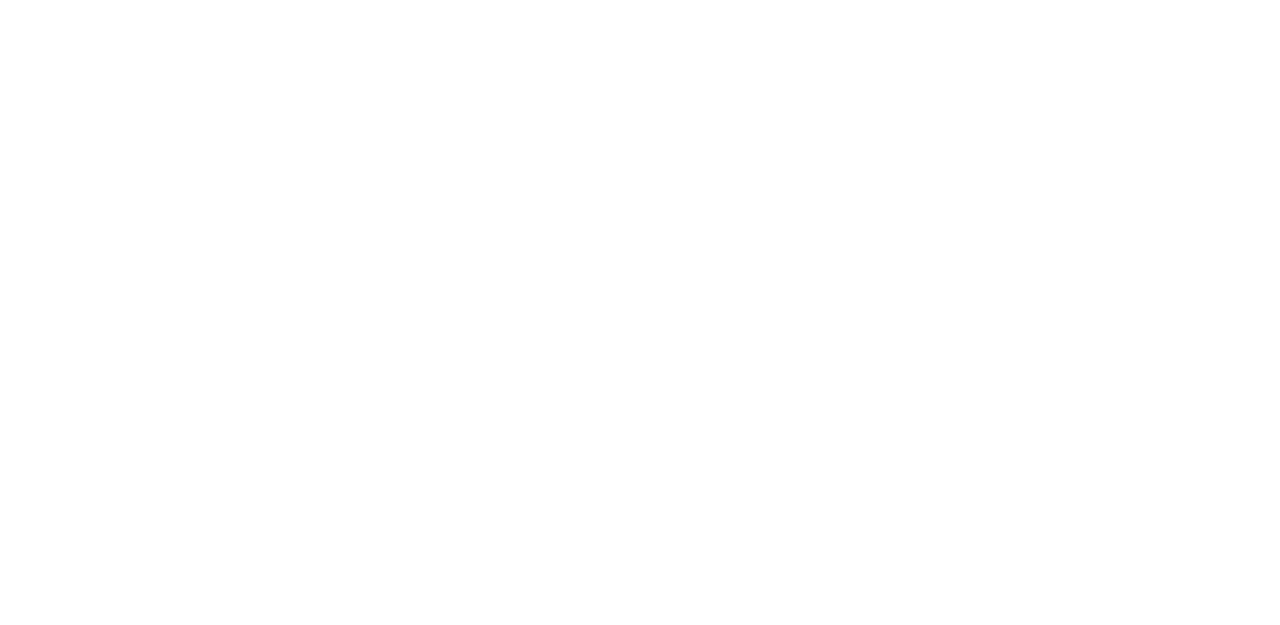
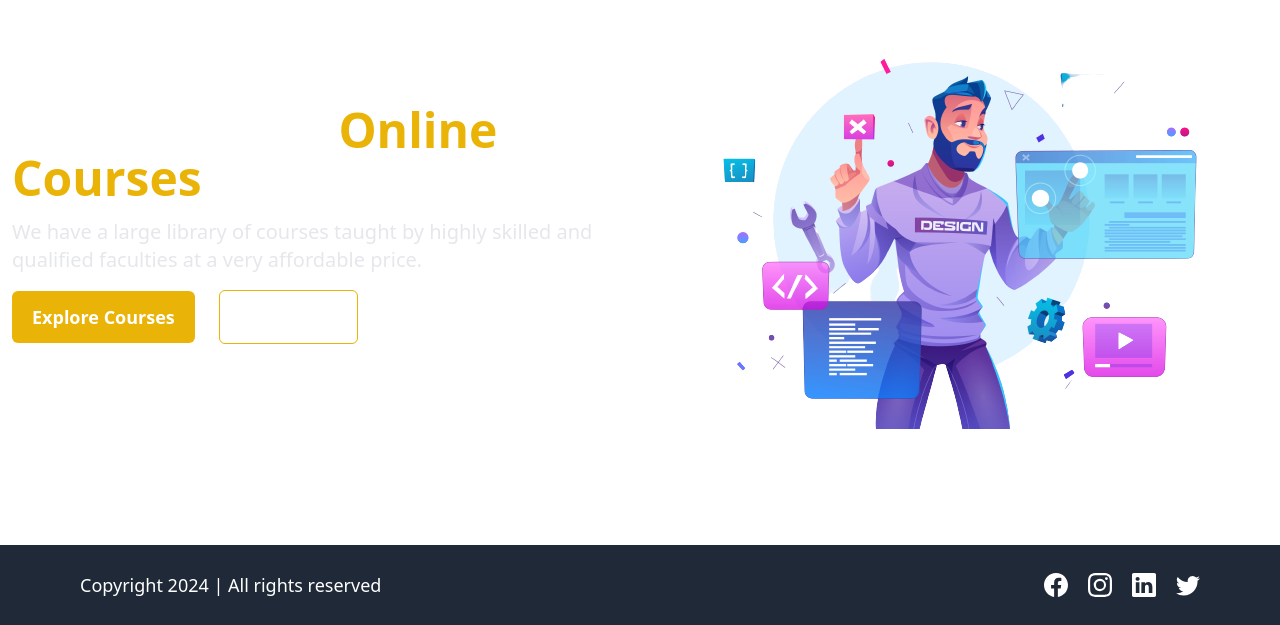
Before and after one commit to Vedantnawale/lms_frontend, a React (Vite) app: page / in a window 1280 px wide. Before the commit this address had no page. Shown: the part 175-800 px from the top of the page. Built offline with nearby package versions, Linux system fonts and the light colour scheme.

Commit message:
Added login signup sidebar successfully

```diff
--- a/src/App.jsx
+++ b/src/App.jsx
@@ -1,14 +1,15 @@
 import './App.css'
-import { Routes } from 'react-router-dom'
+import { Route, Routes } from 'react-router-dom'
+import HomePage from './Pages/Homepage'
 
 function App() {
 
 
   return (
    <>
+   {/* Bohot sare route honge to routes mein dalte hai */}
    <Routes>
-    {/* Bohot sare route honge to routes mein dalte hai */}
-
+    <Route path="/" element={<HomePage />}></Route>
    </Routes>
    </>
   )
--- a/src/Components/Footer.jsx
+++ b/src/Components/Footer.jsx
@@ -7,7 +7,7 @@
     const year = currentDate.getFullYear()
   return (
     <>
-    <footer className='relative left-0 bottom-0 h-[10vh] py-5 flex flex-col sm:flex-row items-center justify-between text-white bg-gray-800 sm:px-20'>
+    <footer className='fixed bottom-0 left-0 w-full h-[10vh] py-5 flex flex-col sm:flex-row items-center justify-between text-white bg-gray-800 sm:px-20'>
         <section className='text-lg'>
             Copyright {year} | All rights reserved
         </section>
--- /dev/null
+++ b/src/Layouts/HomeLayout.jsx
@@ -0,0 +1,136 @@
+import React from 'react'
+import { FiMenu } from 'react-icons/fi'
+import { AiFillCloseCircle } from 'react-icons/ai'
+import { Link, useNavigate } from 'react-router-dom';
+import Footer from '../Components/Footer';
+import { useDispatch, useSelector } from 'react-redux'
+
+const HomeLayout = ({ children }) => {
+
+    const dispatch = useDispatch();
+    const navigate = useNavigate()
+
+    // for checking if user is logged in
+    const isLoggedIn = useSelector((state) => state?.auth?.isLoggedIn);
+
+    // for displaying the options acc to role
+
+    const role = useSelector((state) => state?.auth?.role);
+
+    function changeWidth() {
+        const drawwerSide = document.getElementsByClassName("drawer-side");
+        drawwerSide[0].style.width = 'auto';
+    }
+
+    function hideDrawer() {
+        const element = document.getElementsByClassName("drawer-toggle");
+        element[0].checked = false
+
+        const drawwerSide = document.getElementsByClassName("drawer-side");
+        drawwerSide[0].style.width = '0';
+
+    }
+
+    function handleLogout(e) {
+        e.preventDefault();
+
+        // const res =  await dispatch(logout)
+        if(res?.payload?.success)
+        navigate("/")
+    }
+
+    return (
+        <div className="min-h-[90vh]">
+            <div className="drawer absolute left-0 z-50 w-fit ">
+                <input id="my-drawer" type="checkbox" className="drawer-toggle" />
+                <div className="drawer-content">
+                    {/* Page content here */}
+                    <label htmlFor="my-drawer" className="cursor-pointer relative">
+                        <FiMenu
+                            onClick={changeWidth}
+                            size={"32px"}
+                            className="font-bold text-white m-4"
+                        />
+                    </label>
+
+                </div>
+                <div className="drawer-side w-0">
+                    <label htmlFor="my-drawer" className="drawer-overlay">
+                    </label>
+                    <ul className="menu p-4 w-48 sm:w-80 bg-base-200 text-base-content relative">
+                        <li className='w-fit absolute right-2 z-50'>
+                            <button onClick={hideDrawer}>
+                                <AiFillCloseCircle size={24} />
+                            </button>
+                        </li>
+                        <li>
+                            <Link to="/">Home</Link>
+                        </li>
+
+                        {/* it is helpful */}
+                        {isLoggedIn && role === 'ADMIN' && (
+                            <li>
+                                <Link to="/admin/dashboard"
+                                >Admin DashBoard</Link>
+                            </li>
+                        )}
+
+                        <li>
+                            <Link to="/courses">All Courses</Link>
+                        </li>
+                        <li>
+                            <Link to="/contact">All Courses</Link>
+                        </li>
+
+                        <li>
+                            <Link to="/about">About Us</Link>
+                        </li>
+
+                        {/* login button */}
+                        {!isLoggedIn && (
+                            <li className=" absolute bottom-4 w-[90%] ">
+                            <div className="w-full flex items-center justify-center">
+                                <button className="btn-primary px-4 py-1 font-semibold rounded-md w-full bg-pink-600">
+                                    <Link
+                                    to="/login"
+                                    > Login</Link>
+                                </button>
+                                <button className="btn-secondary px-4 py-1 font-semibold rounded-md w-full bg-purple-600">
+                                    <Link
+                                    to="/signup"
+                                    > Signup</Link>
+                                </button>
+                            </div>
+                            </li>
+                        )}
+
+                        {isLoggedIn && (
+                            <li className=" absolute bottom-4 w-[90%] ">
+                            <div className="w-full flex items-center justify-center">
+                                <button className="btn-primary px-4 py-1 font-semibold rounded-md w-full bg-pink-600">
+                                    <Link
+                                    to="/user/profile"
+                                    > Profile</Link>
+                                </button>
+                                <button className="btn-secondary px-4 py-1 font-semibold rounded-md w-full bg-purple-600">
+                                    <Link
+                                    onClick={handleLogout}
+                                    > Logout</Link>
+                                </button>
+                            </div>
+                            </li>
+                        )}
+
+                    </ul>
+
+                </div>
+            </div>
+
+            {children}
+
+            <Footer />
+        </div>
+    )
+}
+
+export default HomeLayout
--- /dev/null
+++ b/src/Pages/Homepage.jsx
@@ -0,0 +1,41 @@
+import React from 'react';
+import HomeLayout from '../Layouts/HomeLayout';
+import { Link } from 'react-router-dom';
+import HomePageImage from "../assets/Images/homePageMainImage.png"
+
+const Homepage = () => {
+  return (
+    <HomeLayout>
+      <div className="flex items-center justify-center h-screen ml-3">
+        <div className="w-1/2">
+          <h1 className="text-5xl font-semibold text-white">
+            Find the Best <span className="text-yellow-500 font-bold">Online Courses</span>
+          </h1>
+          <p className="text-xl text-gray-200 mt-4">
+            We have a large library of courses taught by highly skilled and qualified faculties at a very affordable price.
+          </p>
+
+          <div className="space-x-6 mt-4">
+
+            <Link to="/courses">
+                <button className="bg-yellow-500 text-white px-5 py-3 rounded-md font-semibold text-lg cursor-pointer hover:bg-yellow-600 transition-all ease-in-out">
+                    Explore Courses
+                </button>
+            </Link>
+
+            <Link to="/courses">
+                <button className="border border-yellow-500 text-white px-5 py-3 rounded-md font-semibold text-lg cursor-pointer hover:bg-yellow-600 transition-all ease-in-out">
+                    Contact Us
+                </button>
+            </Link>
+          </div>
+        </div>
+          <div className="w-1/2 flex items-center justify-center">
+            <img src={HomePageImage} alt="homepage image" />
+          </div>
+      </div>
+    </HomeLayout>
+  );
+};
+
+export default Homepage;
--- a/tailwind.config.js
+++ b/tailwind.config.js
@@ -9,6 +9,5 @@
   },
   plugins: [
     require("daisyui"),
-    require('@tailwindcss/line-clamp'),
   ],
 }
```
Also changed, not shown: src/assets/Images/aboutMainImage.png (added), src/assets/Images/homePageMainImage.png (added).
